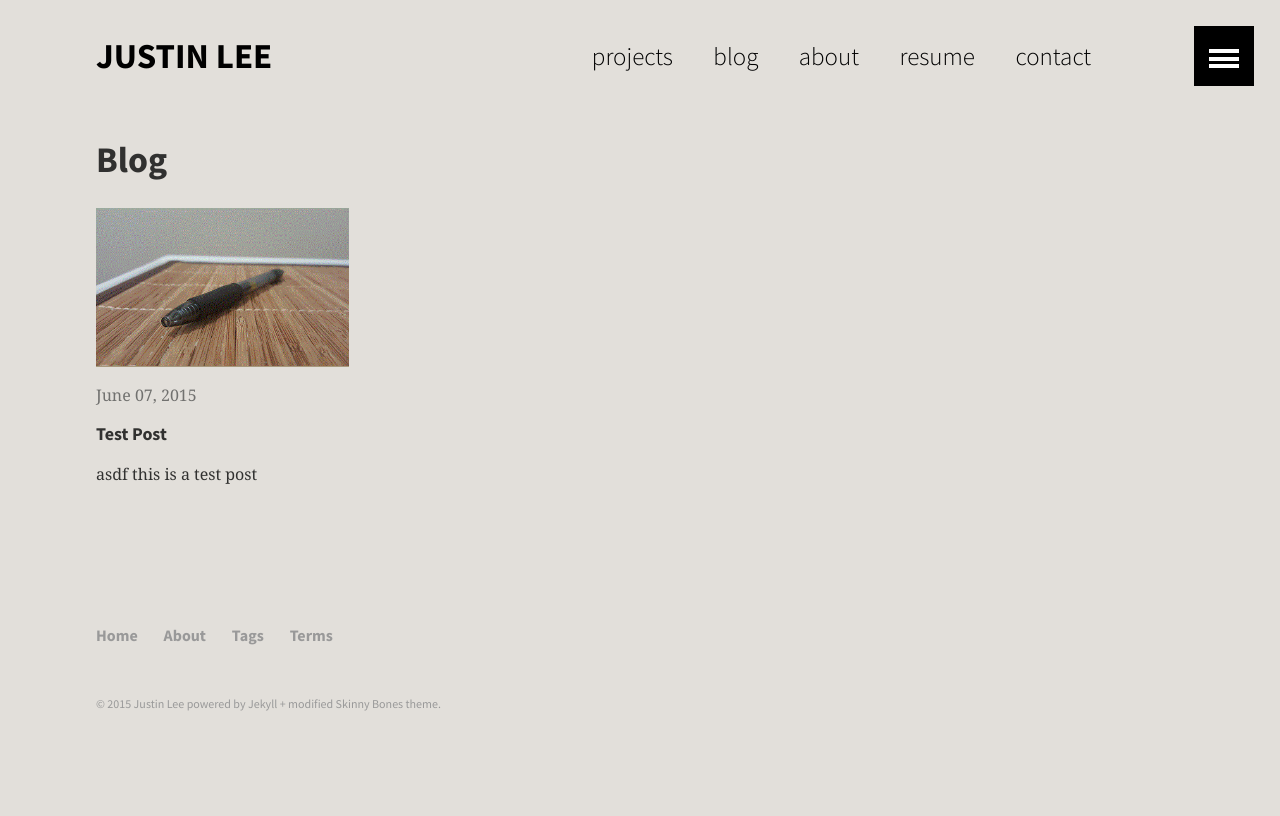
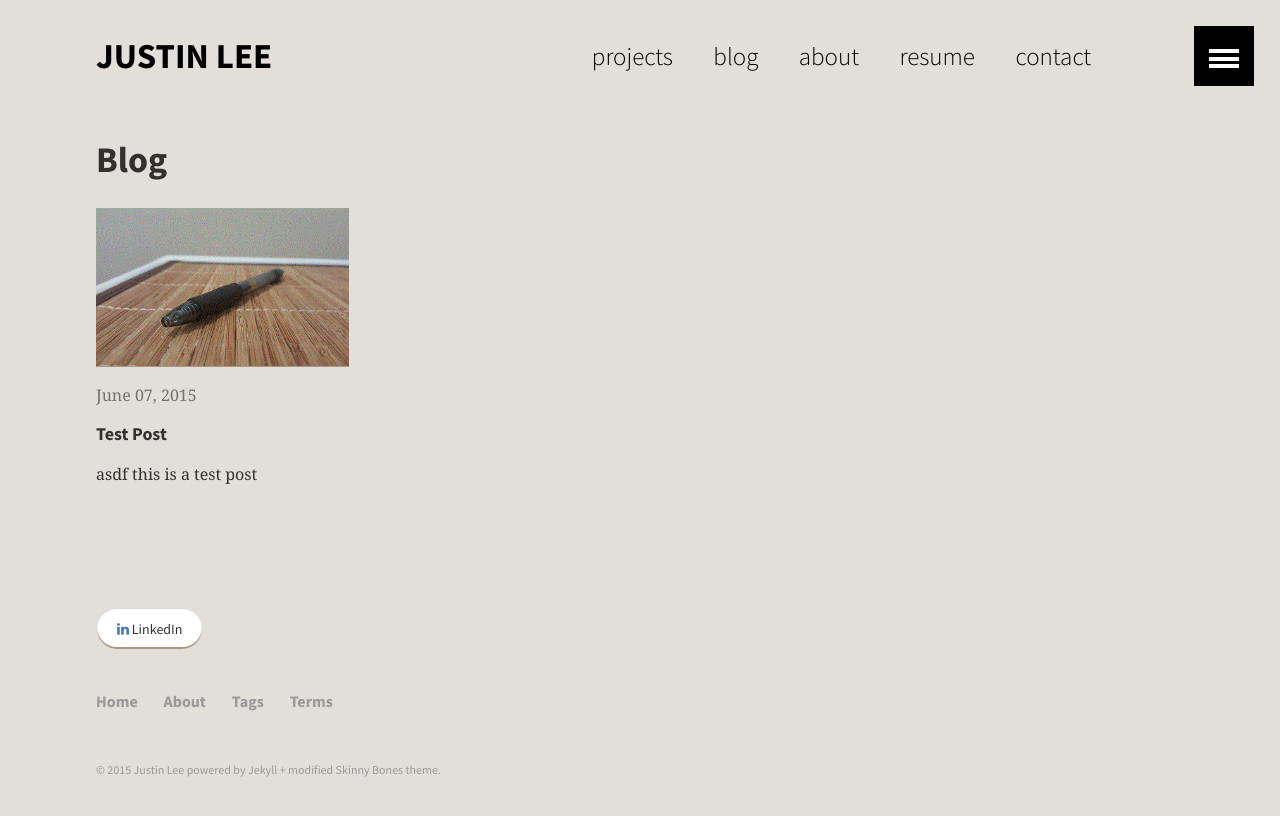
Before and after one commit to pengineered/pengineered.github.io, a Jekyll site: the page built from blog/blog.md, in a window 1280 px wide. Shown: the top 816 px of the page. Built offline with Jekyll 4.4.1, drawn with Linux system fonts in a browser that asks for light colours.

Commit message:
added linkedin button

```diff
--- a/_includes/footer.html
+++ b/_includes/footer.html
@@ -1,4 +1,5 @@
 <footer role="contentinfo" id="site-footer">
+	<a href="https://www.linkedin.com/pub/justin-lee/b8/a21/2b3" class="btn-social linkedin"><i class="fa fa-linkedin" aria-hidden="true"></i> LinkedIn</a>
 	<nav role="navigation" class="menu bottom-menu">
 		<ul class="menu-item">
 		{% for link in site.data.footer %}
```
